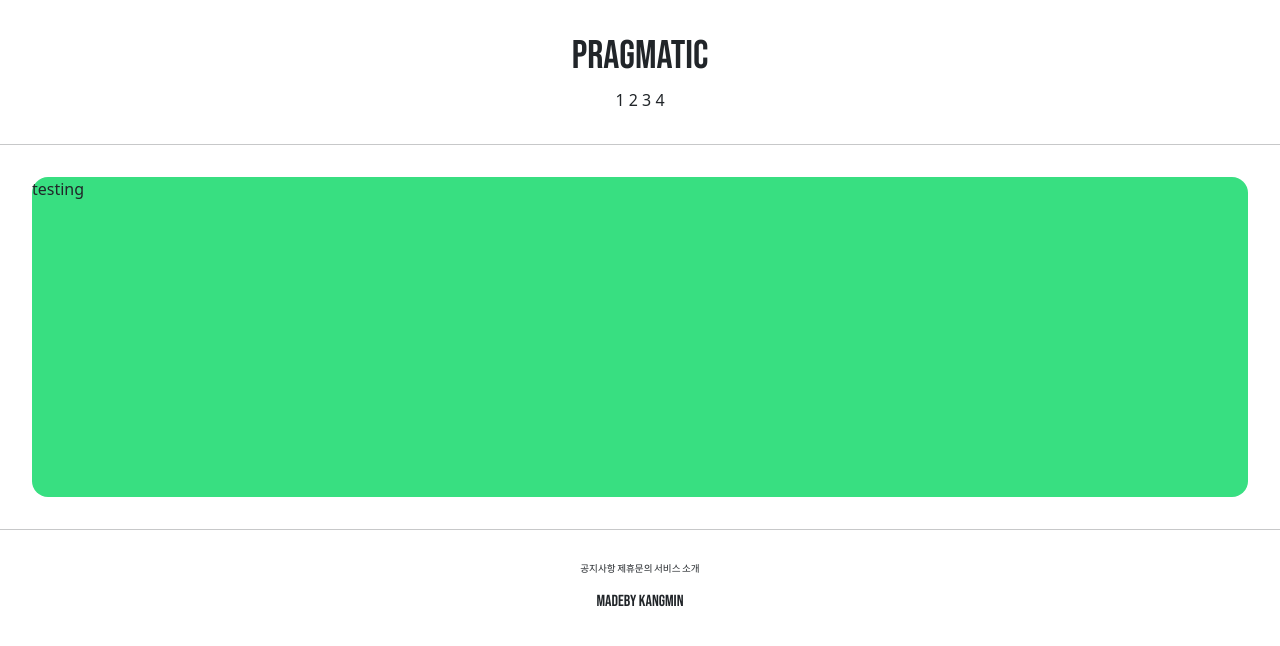
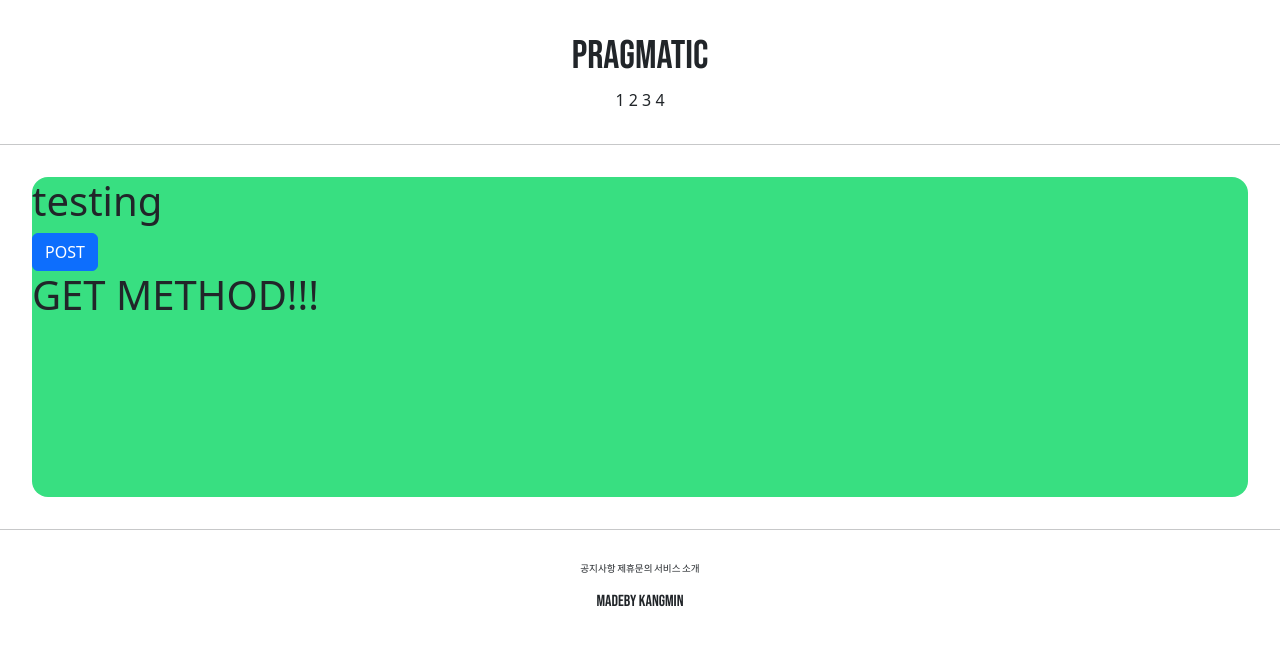
Before and after one commit to KangminNa/Django_Pinterest, a Django app: page /account/hello_world/ in a window 1280 px wide. Shown: the top 646 px of the page. Run offline with Django 4.2, Linux system fonts and the light colour scheme.

Commit message:
Create : 15, 16 GET, POST 테스트
- GET, POST 사용방법 및 개념에 대한 수업 정리

```diff
--- a/pragmatic/accountapp/templates/accountapp/hello_world.html
+++ b/pragmatic/accountapp/templates/accountapp/hello_world.html
@@ -3,7 +3,20 @@
 {% block content %}
 
     <div style="height: 20rem; background-color: #38df81; border-radius: 1rem; margin: 2rem;">
-        testing
+        <h1>
+            testing
+        </h1>
+
+    <form action="/account/hello_world/" method="post">
+        {% csrf_token %}
+        <input type="submit" class="btn btn-primary" value="POST">
+    </form>
+
+    <h1>
+        {{ text }}
+    </h1>
+
+
     </div>
 
 {% endblock %}
--- a/pragmatic/accountapp/views.py
+++ b/pragmatic/accountapp/views.py
@@ -4,4 +4,8 @@ from django.shortcuts import render
 
 # Create your views here.
 def hello_world(request):
-    return render(request, 'accountapp/hello_world.html')
+
+    if request.method == "POST":
+        return render(request, 'accountapp/hello_world.html', context={'text': 'POST METHOD!!!'})
+    else:
+        return render(request, 'accountapp/hello_world.html', context={'text': 'GET METHOD!!!'})
```
Also changed, not shown: 15/1.png (added), 15/README.MD (added), 16/1.png (added), 16/README.md (added).
